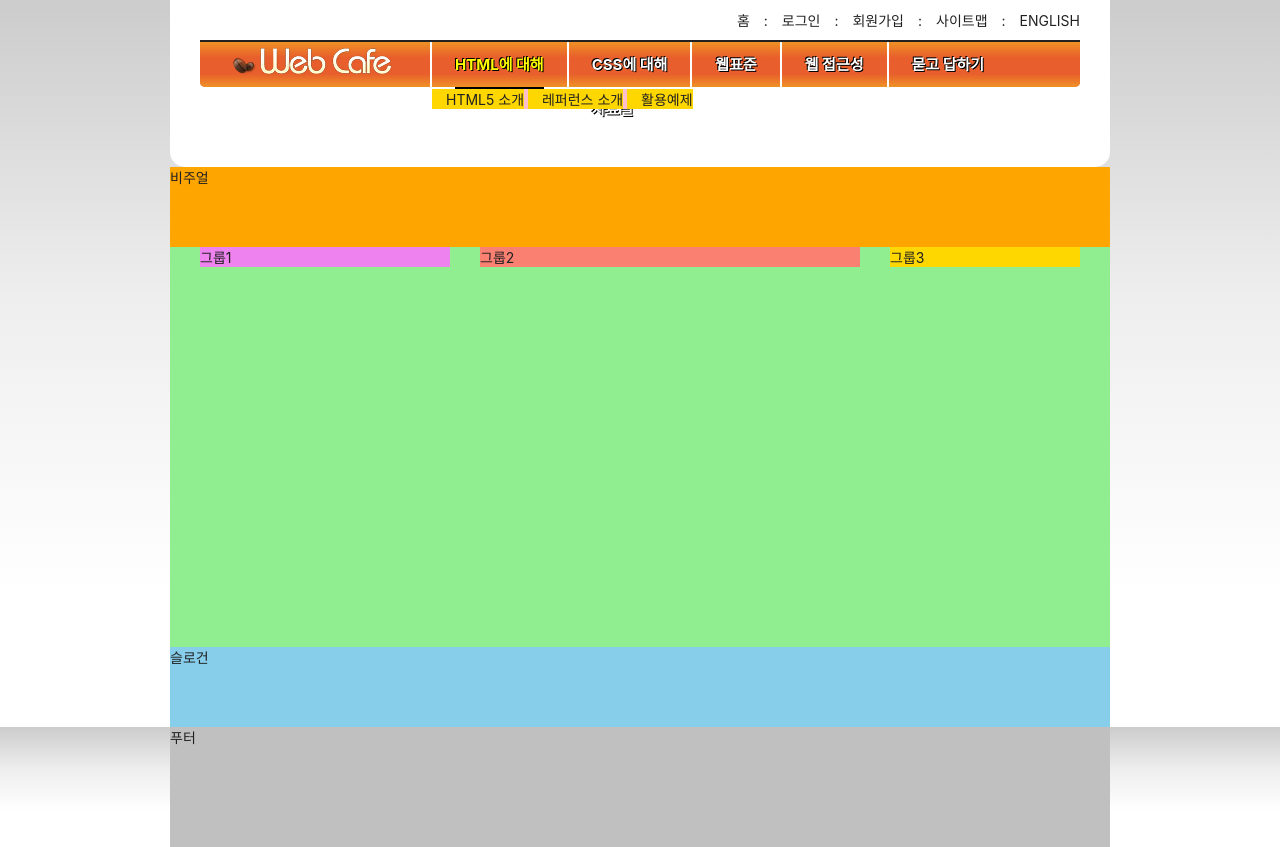
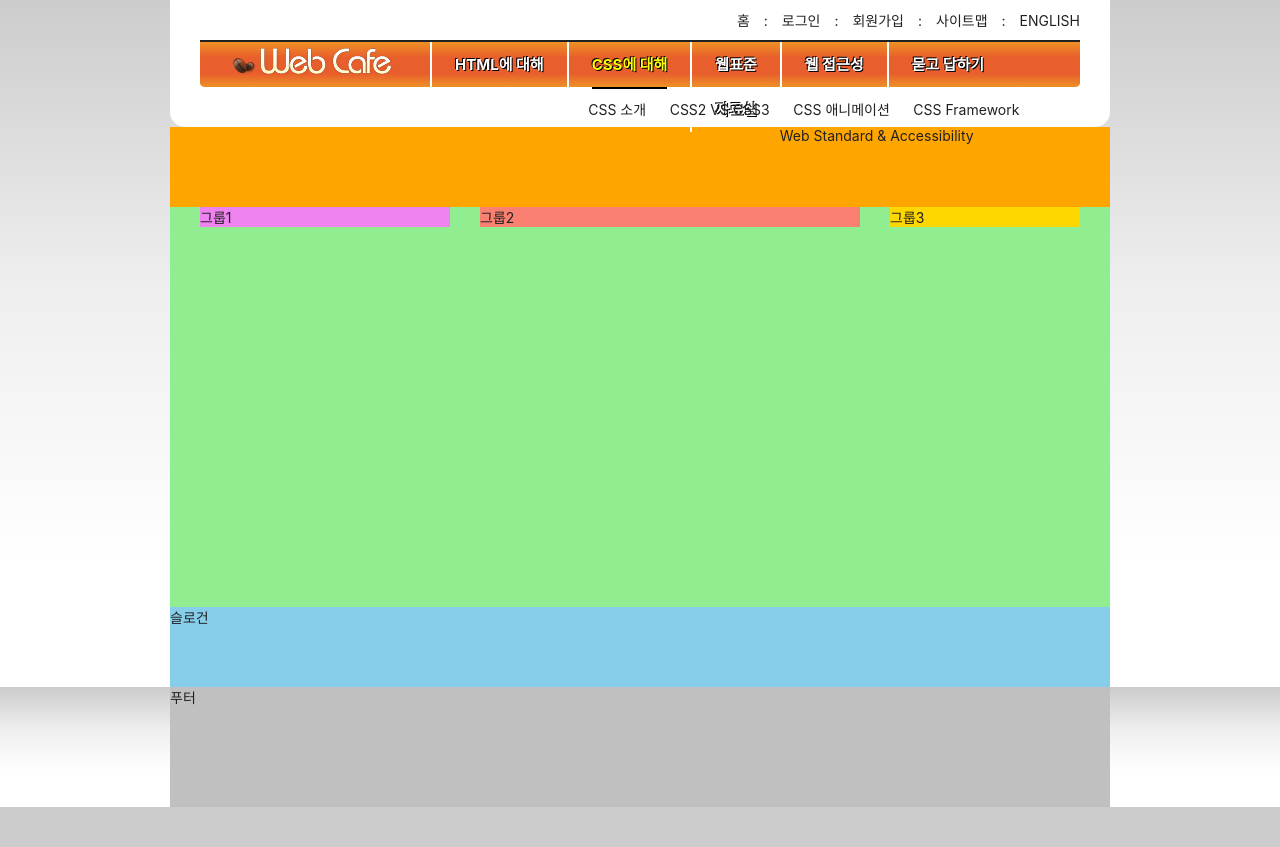
Before and after one commit to parkilbeom/HTML5, a plain HTML site: page index.html in a window 1280 px wide. Both pictures are taken after a click on the button "CSS에 대해". After the commit the page ends 807 px from the top, so only its background shows below. Drawn offline with Linux system fonts and the light colour scheme; a web font is replaced by a local one.

Commit message:
비주얼 텍스트 콘텐츠 마크업

```diff
--- a/css/fontello.css
+++ b/css/fontello.css
@@ -1,18 +1,29 @@
+@font-face {
+  font-family: 'fontello';
+  src: url('../font/fontello.eot?45169256');
+  src: url('../font/fontello.eot?45169256#iefix') format('embedded-opentype'),
+       url('../font/fontello.woff2?45169256') format('woff2'),
+       url('../font/fontello.woff?45169256') format('woff'),
+       url('../font/fontello.ttf?45169256') format('truetype'),
+       url('../font/fontello.svg?45169256#fontello') format('svg');
+  font-weight: normal;
+  font-style: normal;
+}
 /* Chrome hack: SVG is rendered more smooth in Windozze. 100% magic, uncomment if you need it. */
 /* Note, that will break hinting! In other OS-es font will be not as sharp as it could be */
 /*
 @media screen and (-webkit-min-device-pixel-ratio:0) {
   @font-face {
     font-family: 'fontello';
-    src: url('../font/fontello.svg?38310097#fontello') format('svg');
+    src: url('../font/fontello.svg?45169256#fontello') format('svg');
   }
 }
 */
-
- [class^="icon-"]:before, [class*=" icon-"]:before {
-  font-family: 'fontello';
+[class^="icon-"]:before, [class*=" icon-"]:before {
+  font-family: "fontello";
+  font-style: normal;
   font-weight: normal;
-  speak: none;
+  speak: never;
 
   display: inline-block;
   text-decoration: inherit;
@@ -43,8 +54,9 @@
   /* text-shadow: 1px 1px 1px rgba(127, 127, 127, 0.3); */
 }
 
-.icon-ok:before { content: '\e800'; } /* '' */
-.icon-plus:before { content: '\e801'; } /* '' */
-.icon-search:before { content: '\e802'; } /* '' */
-.icon-right-open:before { content: '\e803'; } /* '' */
-.icon-dot-circled:before { content: '\f192'; } /* '' */
+.icon-colon:before { content: '\e800'; } /* '' */
+.icon-ok:before { content: '\e801'; } /* '' */
+.icon-plus:before { content: '\e802'; } /* '' */
+.icon-search:before { content: '\e803'; } /* '' */
+.icon-right-dir:before { content: '\e804'; } /* '' */
+.icon-stop:before { content: '\e805'; } /* '' */
--- a/index.html
+++ b/index.html
@@ -1,12 +1,15 @@
 <!DOCTYPE html>
-<html lang="ko-kr">
+<html lang="ko-KR">
 <head>
   <meta charset="UTF-8" />
   <meta http-equiv="X-UA-Compatible" content="IE=edge" />
   <meta name="viewport" content="width=device-width, initial-scale=1.0" />
   <title>웹카페</title>
-  <link rel="stylesheet" as="style" crossorigin href="https://cdn.jsdelivr.net/gh/orioncactus/pretendard@v1.3.6/dist/web/variable/pretendardvariable.css" />
+  <link rel="stylesheet" as="style" crossorigin href="https://cdn.jsdelivr.net/gh/orioncactus/pretendard@v1.3.6/dist/web/static/pretendard.css" />
   <link rel="stylesheet" href="./styles/style.css" />
+  <script src="./js/main.js" defer></script>
+  <!-- <script src="./js/jquery.min.js"></script>
+  <script src="./js/menu-tab.js"></script> -->
 </head>
 <body>
   <header class="header">
@@ -15,7 +18,6 @@
         <img src="./assets/logo.png" alt="web cafe" />
       </a>
     </h1>
-
     <ul class="member">
       <li><a href="/">홈</a></li>
       <li><span class="divider" aria-hidden="true">:</span><a href="/">로그인</a></li>
@@ -128,22 +130,23 @@
       </ul>
     </nav>
   </header>
-  <div class="visual">비주얼</div>
+  <div class="visual">
+    <div class="visual">
+      <div class="visual-text">
+        Web Standard &amp; Accessibility
+      </div>
+    </div>
+  </div>
   <main class="main">
     <div class="group group1">그룹1</div>
     <div class="group group2">그룹2</div>
     <div class="group group3">그룹3</div>
-
   </main>
   <article class="slogan">슬로건</article>
   <footer class="footer">
-    <div class="footer">
-      <div class="footer-inner">
-        푸터
-      </div>
+    <div class="footer-inner">
+      푸터
     </div>
   </footer>
-
-
 </body>
 </html>
--- a/styles/style.css
+++ b/styles/style.css
@@ -1,3 +1,4 @@
+@import url(./fontello.css);
 @import url(./normalize.css);
 @import url(./reset.css);
 
@@ -98,7 +99,7 @@ body {
 
 /* 메인 메뉴 */
 .navigation {
-  padding-bottom: 80px;
+  padding-bottom: 40px;
 }
 
 .menu {
@@ -150,10 +151,10 @@ body {
 }
 
 .sub-menu {
-  background-color: pink;
   position: absolute;
   top: 47px;
   display: none;
+  padding: 4px 0;
 }
 
 .menu-html,
@@ -175,8 +176,38 @@ body {
 
 .sub-menu li {
   display: inline-block;
-  padding-left: 1em;
-  background-color: gold;
+}
+
+.sub-menu a::before {
+  content: "\e805";
+  font-family: "fontello";
+  font-weight: normal;
+  display: inline-block;
+  text-decoration: inherit;
+  width: 1em;
+  margin-right: 0.2em;
+  text-align: center;
+  font-variant: normal;
+  text-transform: none;
+  line-height: 1em;
+  margin-left: 0.2em;
+  -webkit-font-smoothing: antialiased;
+  -moz-osx-font-smoothing: grayscale;
+}
+
+.sub-menu a:hover::before,
+.sub-menu a:focus::before {
+  content: "\e801";
+}
+
+.sub-menu a {
+  display: inline-block;
+  padding: 6px 0;
+}
+
+.sub-menu a:hover,
+.sub-menu a:focus {
+  color: #f00;
 }
 
 /* 비주얼 */
```
Also changed, not shown: font/fontello.ttf, font/fontello.woff, font/fontello.woff2, 2 other files.
